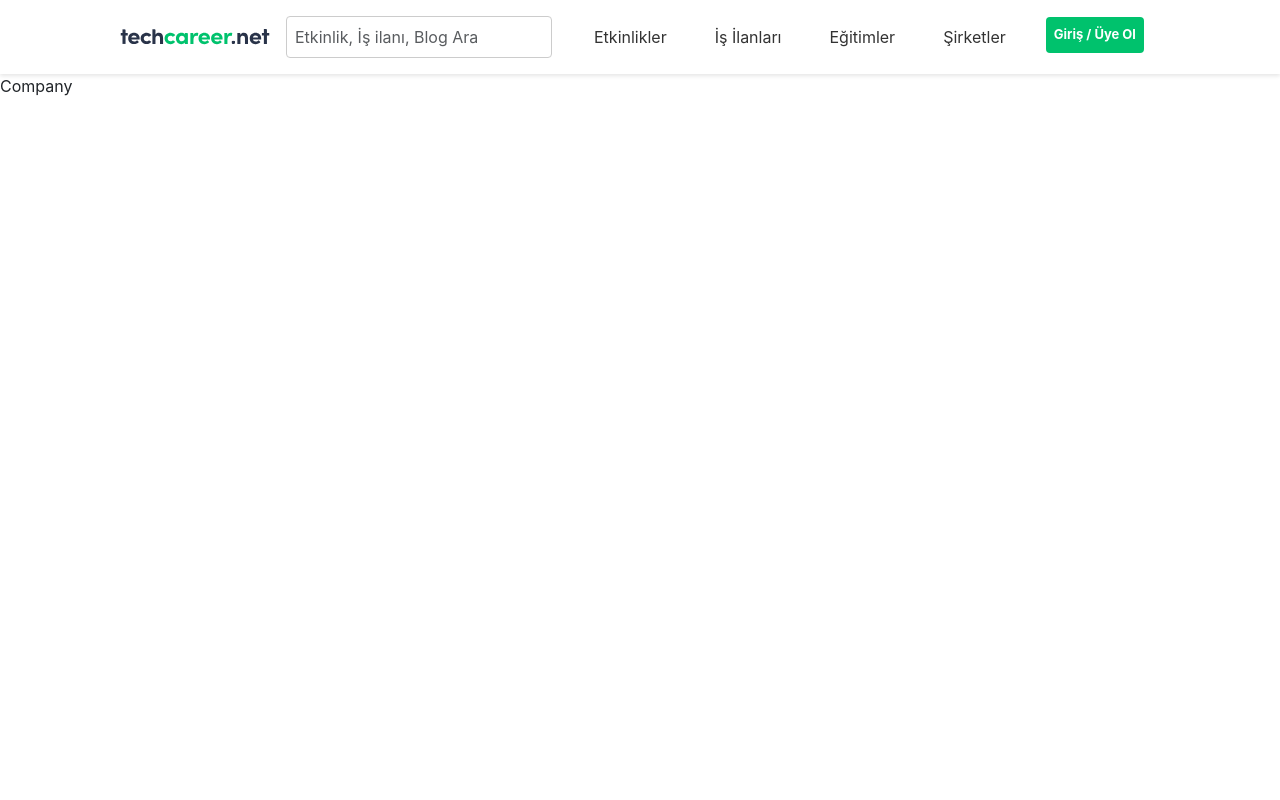
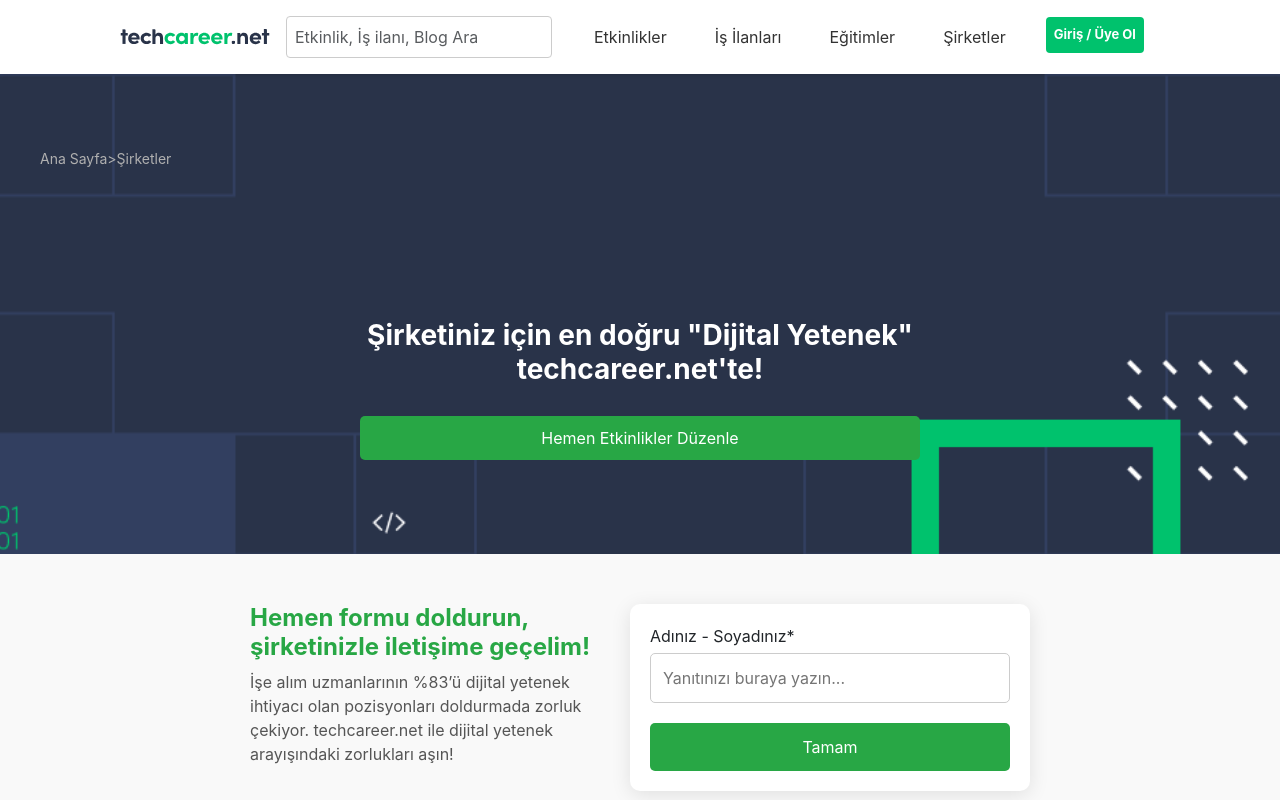
Before and after one commit to yilmaz-busra/WebvwaveBootcampFinalProject, a React (Create React App) app: page /companies in a window 1280 px wide. Shown: the top 800 px of the page. Built offline with nearby package versions, Linux system fonts and the light colour scheme.

Commit message:
company page created

```diff
--- a/src/Pages/Companies/Company.js
+++ b/src/Pages/Companies/Company.js
@@ -1,7 +1,204 @@
-import React from "react";
+import React, { useState } from "react";
+import "./Companies.css";
 
 function Company() {
-  return <div>Company</div>;
+  const [name, setName] = useState("");
+
+  const handleSubmit = (e) => {
+    e.preventDefault();
+    console.log("Form submitted:", name);
+  };
+
+  return (
+    <div>
+      <div className="background-section">
+        <div className="content-wrapper">
+          <nav className="breadcrumb">
+            <a href="/">Ana Sayfa</a> &gt; <a href="#">Şirketler</a>
+          </nav>
+          <div className="container">
+            <div className="container-content">
+              <h1 className="title">
+                Şirketiniz için en doğru{" "}
+                <span className=""> "Dijital Yetenek" </span> techcareer.net'te!
+              </h1>
+
+              <button className="explore-button">
+                Hemen Etkinlikler Düzenle
+              </button>
+            </div>
+          </div>
+        </div>
+      </div>
+
+      {/* Form Section */}
+      <section>
+        <div className="company-container">
+          <div className="text-section">
+            <h2 className="form-title">
+              Hemen formu doldurun,{" "}
+              <span className="highlight">şirketinizle iletişime geçelim!</span>
+            </h2>
+            <p className="form-description">
+              İşe alım uzmanlarının %83’ü dijital yetenek ihtiyacı olan
+              pozisyonları doldurmada zorluk çekiyor. techcareer.net ile dijital
+              yetenek arayışındaki zorlukları aşın!
+            </p>
+          </div>
+          <div className="form-section">
+            <form onSubmit={handleSubmit}>
+              <label className="input-label">Adınız - Soyadınız*</label>
+              <input
+                type="text"
+                className="input-field"
+                placeholder="Yanıtınızı buraya yazın..."
+                value={name}
+                onChange={(e) => setName(e.target.value)}
+                required
+              />
+              <button type="submit" className="submit-button">
+                Tamam
+              </button>
+            </form>
+          </div>
+        </div>
+      </section>
+
+      <section className="services-section">
+        <h2 className="services-title">
+          techcareer.net ile şirketinize dijital yetenekleri kazandırın!
+        </h2>
+        <p className="services-description">
+          Aradığınız dijital yetenekler için yarışmalar ve eğitimler düzenleyin,
+          işe alacağınız kişilerin teknik yetkinliklerinden emin olun!
+        </p>
+        <div className="services-container">
+          <div className="service-card">
+            <img src="/eventsbar-bootcamp.svg" alt="Bootcamp Icon" />
+            <h3>Bootcamp</h3>
+            <p>
+              Yazılım teknolojileri, veri bilimi, ürün yönetimi gibi bilişim
+              alanındaki konularda düzenlenen ücretsiz bir öğrenme maratonudur.
+            </p>
+          </div>
+          <div className="service-card">
+            <img src="/eventsbar-hackathon.svg" alt="Hackathon Icon" />
+            <h3>Hackathon</h3>
+            <p>
+              Teknolojinin yazılım teknolojileri, veri bilimi, ürün yönetimi
+              gibi dallarına ilgi duyanların katılıp, kendilerini kanıtladıkları
+              yarışmalardır.
+            </p>
+          </div>
+          <div className="service-card">
+            <img src="/eventsbar-hiring.svg" alt="Hiring Challenge Icon" />
+            <h3>Hiring Challenge</h3>
+            <p>
+              Şirketler tarafından belirlenen, Android, iOS ve Algoritma gibi
+              problemleri çözmeye yönelik yarışmalardır.
+            </p>
+          </div>
+        </div>
+      </section>
+
+      <section className="additional-services">
+        <h2 className="additional-title">
+          Teknoloji Alanında Aradığınız En Doğru "Dijital Yetenek"
+        </h2>
+        <p className="additional-description">
+          En doğru çalışanı en kısa sürede bulmanız için, size yüksek kalitede
+          hizmet sunuyoruz.
+        </p>
+        <div className="additional-container">
+          <div className="additional-card">
+            <img src="/icon-0.svg" alt="Service 1" />
+            <p>
+              Uzmanlarımız ile talebinizi dinliyor ve size uygun yönlendirmeler
+              yapıyoruz.
+            </p>
+          </div>
+          <div className="additional-card">
+            <img src="/icon-1.svg" alt="Service 2" />
+            <p>
+              Yarışmalar ve eğitimler için 360° pazarlama süreci planlıyoruz.
+            </p>
+          </div>
+          <div className="additional-card">
+            <img src="/icon-2.svg" alt="Service 3" />
+            <p>Doğru hedef kitleyi belirlemenizde yardımcı oluyoruz.</p>
+          </div>
+          <div className="additional-card">
+            <img src="/icon-3.svg" alt="Service 4" />
+            <p>
+              Adayların mesleki yeterliliklerini ölçerek işe alacağınız
+              adayların başarı sıralamalarını paylaşıyoruz.
+            </p>
+          </div>
+        </div>
+      </section>
+
+      {/* Skills Section */}
+      <section className="skills-section">
+        <h2 className="skills-title">
+          Bulabileceğiniz Bazı Dijital Yetenekler
+        </h2>
+        <div className="skills-container">
+          <div className="skill-card">
+            <img src="/dataScience.svg" alt="Veri Bilimi" />
+            <h2>Veri Bilimi</h2>
+            <h3>Veri Madenciliği Uzmanı, </h3>
+            <h3> Veri Bilimci,</h3>
+            <h3>Veri Merkezi Uzmanı.</h3>
+          </div>
+          <div className="skill-card">
+            <img src="/webDevelopment.svg" alt="Web Geliştirme" />
+            <h2>Web Programlayıcı</h2>
+            <h3>Kıdemli Front-End Geliştiricisi</h3>
+            <h3>Yazılım Mühendisi</h3>
+            <h3>Web Arayüz Tasarımcısı</h3>
+            <h3>Algoritma Geliştirme Uzmanı</h3>
+            <h3> Yazılım Geliştirme Uzmanı</h3>
+          </div>
+          <div className="skill-card">
+            <img src="/appDevelopment.svg" alt="App Geliştirme" />
+            <h2>App Geliştirme</h2>
+            <h3>Uygulama Geliştirme Uzmanı</h3>
+            <h3>Mobil Teknoloji Uzmanı</h3>
+            <h3>Mobil Uygulama Uzmanı</h3>
+            <h3> iOS Geliştirici</h3>
+            <h3> Android Geliştirici</h3>
+          </div>
+          <div className="skill-card">
+            <img src="/product.svg" alt="Ürün" />
+            <h2>Ürün</h2>
+            <h3>Sistem Analisti</h3>
+            <h3>İş Analisti</h3>
+            <h3>BT Proje Yöneticisi</h3>
+            <h3> Ürün Mühendisi</h3>
+            <h3> Ürün Yöneticisi</h3>
+          </div>
+          <div className="skill-card">
+            <img src="/system.svg" alt="Sistem" />
+            <h2>Sistem</h2>
+            <h3>Bilgi Teknolojileri Uzmanı </h3>
+            <h3>DevOps Mühendisi </h3>
+            <h3> Veri Tabanı Yöneticisi,</h3>
+            <h3>Siber Güvenlik Uzmanı</h3>
+            <h3>Kalite Sistem Mühendisi</h3>
+            <h3>Bulut Mühendisi</h3>
+          </div>
+          <div className="skill-card">
+            <img src="/test.svg" alt="Test" />
+            <h2>Test</h2>
+            <h3>Yazılım Destek Uzmanı</h3>
+            <h3> Sistem Test Mühendisi,</h3>
+            <h3>Yazılım Test Ve Kalite Uzmanı</h3>
+            <h3>Yazılım Test Mühendisi</h3>
+          </div>
+        </div>
+      </section>
+    </div>
+  );
 }
 
 export default Company;
```
